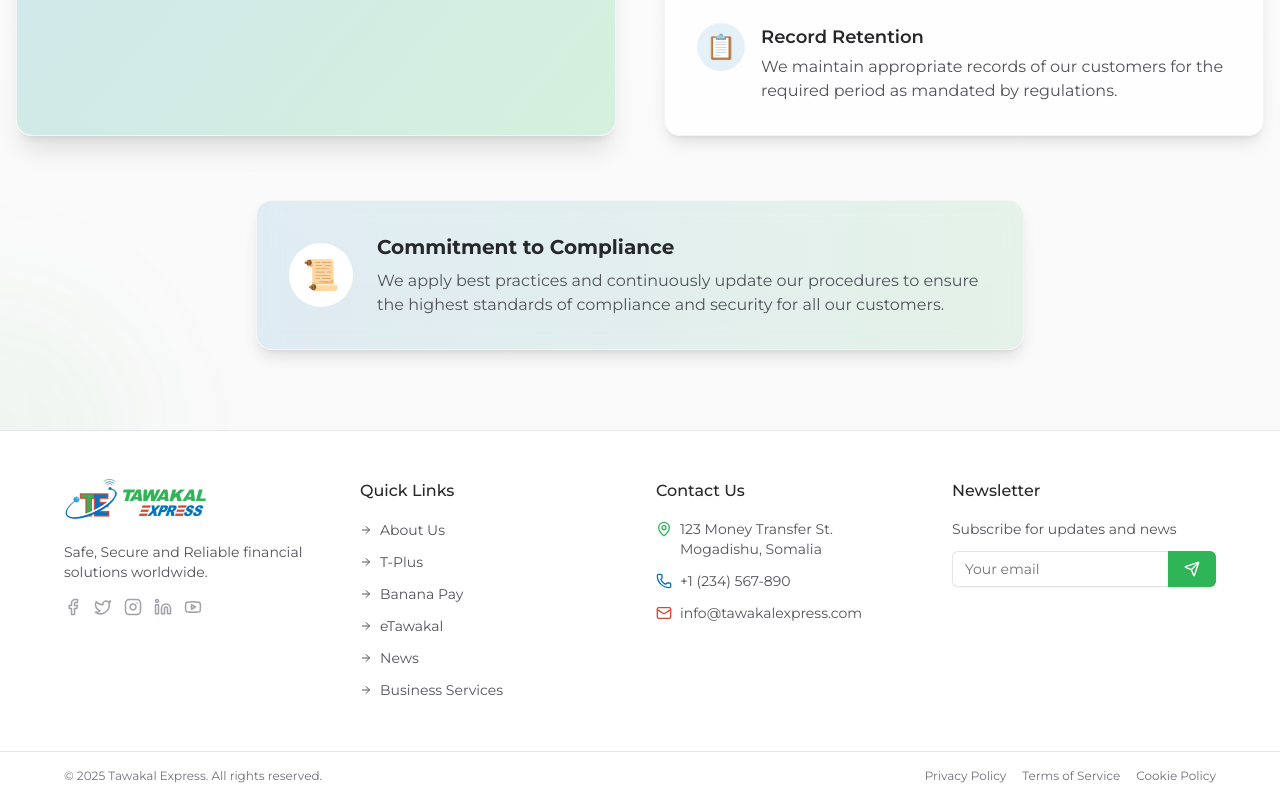
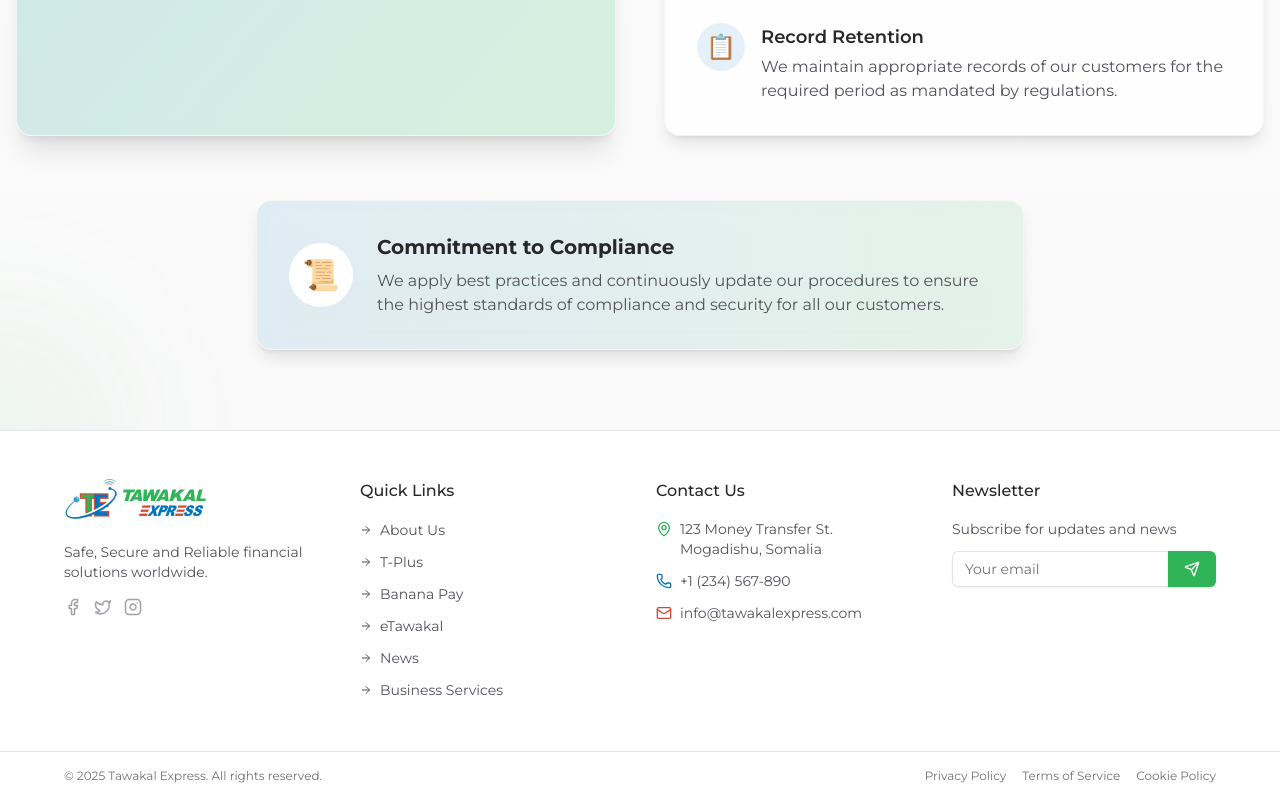
Before and after one commit to kelvinguchu/tawakal, a Next.js app: page /about in a window 1280 px wide. Shown: the part 6924-7724 px from the top of the page. Built offline with nearby package versions, Linux system fonts and the light colour scheme.

Commit message:
Update Partners and Footer with new logo and social media links
- Replace Hormuud partner logo with SVG version
- Update Footer social media links with actual Tawakal Express profiles
- Remove unused social media icons (LinkedIn and YouTube)

```diff
--- a/components/home/partners.tsx
+++ b/components/home/partners.tsx
@@ -14,7 +14,7 @@ const partners = [
   {
     id: 2,
     name: "Hormuud",
-    logo: "/images/partner-hormuud.png",
+    logo: "/images/hormuud.svg",
     category: "Telecommunications",
     region: "Somalia",
   },
--- a/components/layout/footer.tsx
+++ b/components/layout/footer.tsx
@@ -40,29 +40,19 @@ export default function Footer() {
             </p>
             <div className='flex space-x-3'>
               <a
-                href='#'
+                href='https://www.facebook.com/share/19J36i8vZW/'
                 className='text-zinc-400 hover:text-tawakal-green transition-colors'>
                 <Facebook size={18} />
               </a>
               <a
-                href='#'
+                href='https://x.com/TawakalExpress?t=SPrcwlD0rDuUrK7KK4PITA&s=09'
                 className='text-zinc-400 hover:text-tawakal-blue transition-colors'>
                 <Twitter size={18} />
               </a>
               <a
-                href='#'
+                href='https://www.instagram.com/tawakalexpress?igsh=MWE0eDRneHBhYWY2cw=='
                 className='text-zinc-400 hover:text-tawakal-red transition-colors'>
                 <Instagram size={18} />
-              </a>
-              <a
-                href='#'
-                className='text-zinc-400 hover:text-tawakal-gold transition-colors'>
-                <Linkedin size={18} />
-              </a>
-              <a
-                href='#'
-                className='text-zinc-400 hover:text-zinc-800 transition-colors'>
-                <Youtube size={18} />
               </a>
             </div>
           </div>
```
